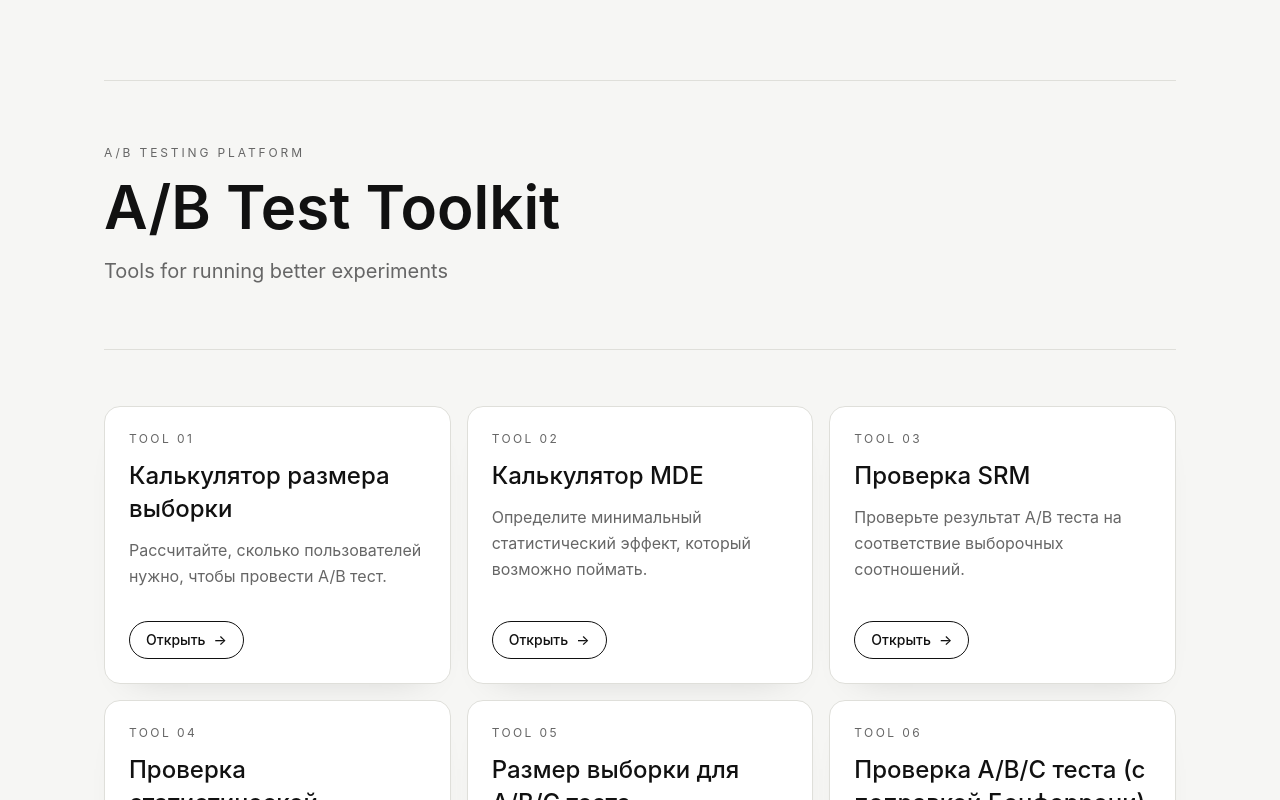
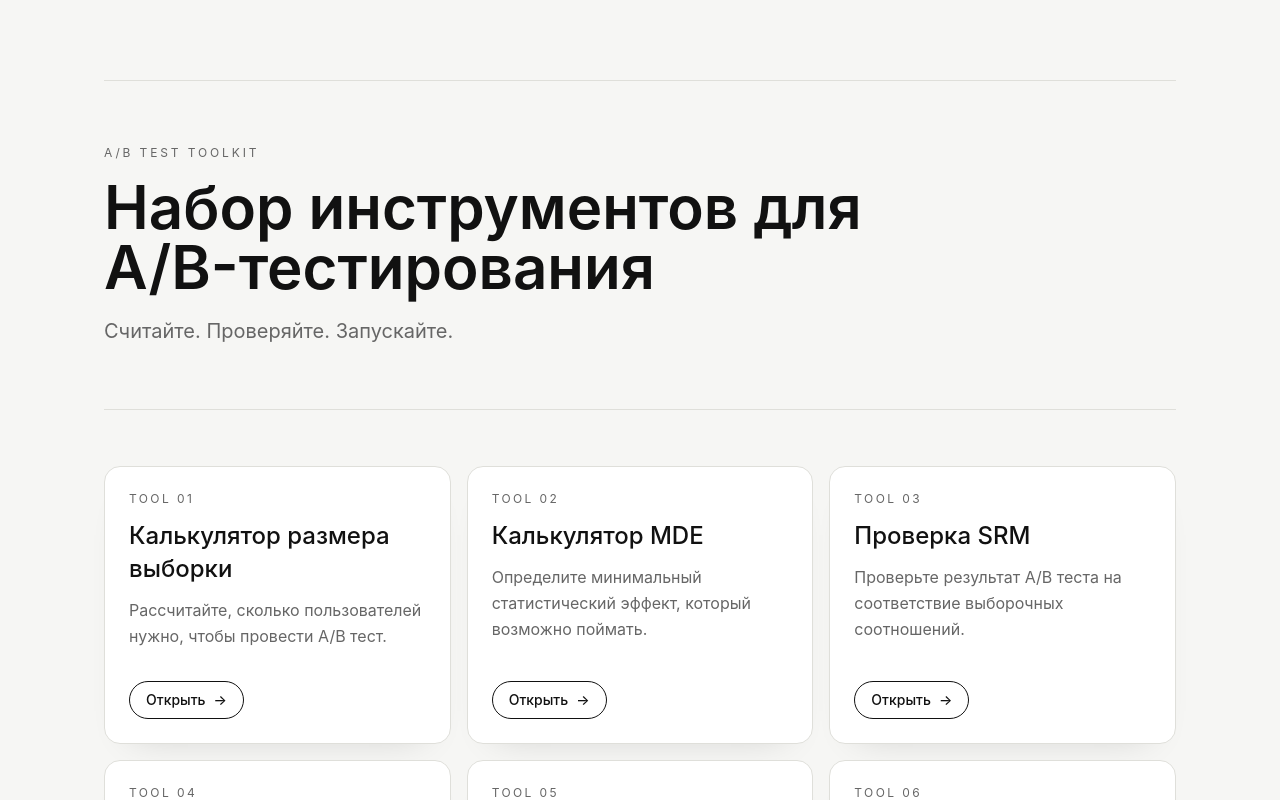
Before and after one commit to elizabeth290789/ab-tools-site, a Next.js app: page / in a window 1280 px wide. Shown: the top 800 px of the page. Built offline with nearby package versions, Linux system fonts and the light colour scheme.

Commit message:
Update homepage header copy hierarchy

```diff
--- a/app/page.tsx
+++ b/app/page.tsx
@@ -58,13 +58,13 @@ export default function Home() {
       <div className="mx-auto w-full max-w-6xl px-6 py-14 md:px-10 md:py-20">
         <section className="border-y border-border py-10 md:py-16">
           <p className="text-xs uppercase tracking-[0.24em] text-muted">
-            A/B testing platform
+            A/B TEST TOOLKIT
           </p>
           <h1 className="mt-4 max-w-3xl text-4xl font-semibold leading-tight md:text-6xl">
-            A/B Test Toolkit
+            Набор инструментов для A/B-тестирования
           </h1>
           <p className="mt-5 max-w-2xl text-lg text-muted md:text-xl">
-            Tools for running better experiments
+            Считайте. Проверяйте. Запускайте.
           </p>
         </section>
 
```
